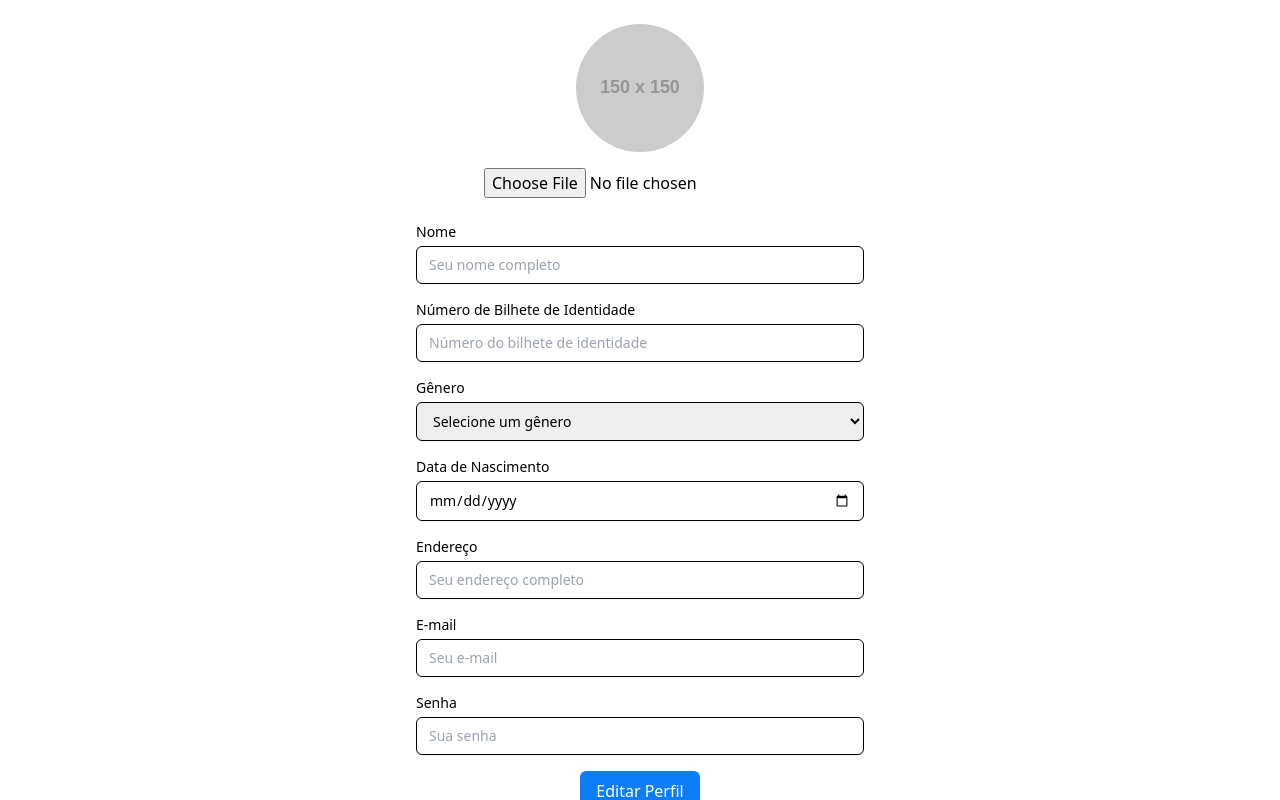
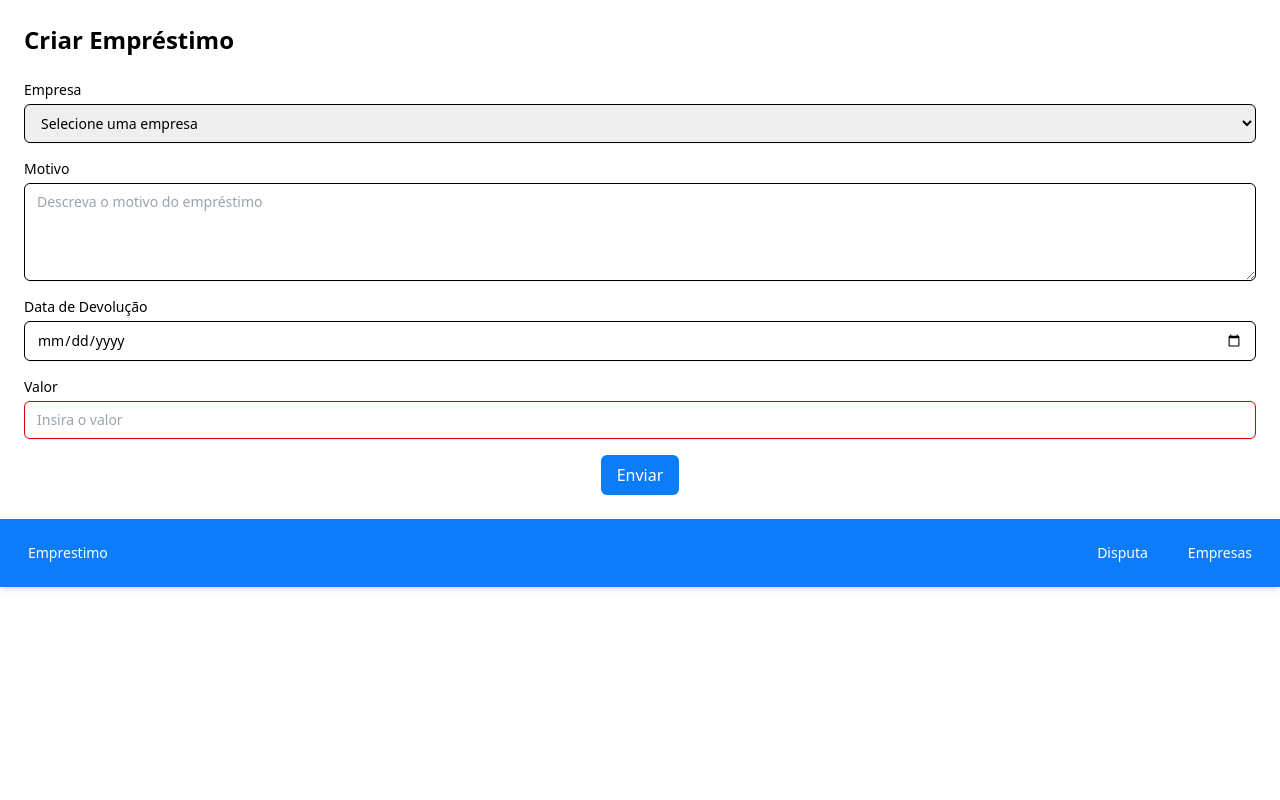
Before and after one commit to yuran-nhassengo/fronted-projecto-final-bytes, a React (Vite) app: page / in a window 1280 px wide. Shown: the top 800 px of the page. Built offline with nearby package versions, Linux system fonts and the light colour scheme.

Commit message:
Add componete Create loan

```diff
--- /dev/null
+++ b/src/components/criaEmprestimo/criarEmprestimo.jsx
@@ -0,0 +1,105 @@
+import React, { useState } from 'react';
+
+export const CriarEmprestimo = () => {
+
+    const [empresa, setEmpresa] = useState('');
+    const [motivo, setMotivo] = useState('');
+    const [dataDevolucao, setDataDevolucao] = useState('');
+    const [valor, setValor] = useState('');
+
+
+    const handleSubmit = (e) => {
+        e.preventDefault();
+
+        console.log({
+            empresa,
+            motivo,
+            dataDevolucao,
+            valor,
+        });
+    };
+
+    return (
+        <div className="container mx-auto p-4 sm:p-6">
+            <h1 className="text-2xl font-bold mb-6">Criar Empréstimo</h1>
+            <form onSubmit={handleSubmit} className="space-y-4">
+
+                <div>
+                    <label htmlFor="empresa" className="block text-sm font-medium text-gray-700">
+                        Empresa
+                    </label>
+                    <select
+                        id="empresa"
+                        name="empresa"
+                        value={empresa}
+                        onChange={(e) => setEmpresa(e.target.value)}
+                        className="mt-1 block w-full px-3 py-2 border border-gray-300 rounded-md shadow-sm focus:outline-none focus:ring-blue-500 focus:border-blue-500 sm:text-sm"
+                    >
+                        <option value="">Selecione uma empresa</option>
+                        <option value="empresa1">Empresa 1</option>
+                        <option value="empresa2">Empresa 2</option>
+                        <option value="empresa3">Empresa 3</option>
+
+                    </select>
+                </div>
+
+
+                <div>
+                    <label htmlFor="motivo" className="block text-sm font-medium text-gray-700">
+                        Motivo
+                    </label>
+                    <textarea
+                        id="motivo"
+                        name="motivo"
+                        value={motivo}
+                        onChange={(e) => setMotivo(e.target.value)}
+                        rows="4"
+                        className="mt-1 block w-full px-3 py-2 border border-gray-300 rounded-md shadow-sm focus:outline-none focus:ring-blue-500 focus:border-blue-500 sm:text-sm"
+                        placeholder="Descreva o motivo do empréstimo"
+                    />
+                </div>
+
+
+                <div>
+                    <label htmlFor="dataDevolucao" className="block text-sm font-medium text-gray-700">
+                        Data de Devolução
+                    </label>
+                    <input
+                        type="date"
+                        id="dataDevolucao"
+                        name="dataDevolucao"
+                        value={dataDevolucao}
+                        onChange={(e) => setDataDevolucao(e.target.value)}
+                        className="mt-1 block w-full px-3 py-2 border border-gray-300 rounded-md shadow-sm focus:outline-none focus:ring-blue-500 focus:border-blue-500 sm:text-sm"
+                    />
+                </div>
+
+
+                <div>
+                    <label htmlFor="valor" className="block text-sm font-medium text-gray-700">
+                        Valor
+                    </label>
+                    <input
+                        type="number"
+                        id="valor"
+                        name="valor"
+                        value={valor}
+                        onChange={(e) => setValor(e.target.value)}
+                        className="mt-1 block w-full px-3 py-2 border border-red rounded-md shadow-sm focus:outline-none focus:ring-blue-500 focus:border-blue-500 sm:text-sm"
+                        placeholder="Insira o valor"
+                    />
+                </div>
+
+
+                <div className="flex justify-center mt-6">
+                    <button
+                        type="submit"
+                        className="px-4 py-2 bg-blue text-white rounded-md shadow-sm hover:bg-blue focus:outline-none focus:ring-2 focus:ring-blue-500 focus:ring-offset-2"
+                    >
+                        Enviar
+                    </button>
+                </div>
+            </form>
+        </div>
+    );
+};
--- a/src/pages/home.jsx
+++ b/src/pages/home.jsx
@@ -1,4 +1,5 @@
 
+import { CriarEmprestimo } from '../components/criaEmprestimo/criarEmprestimo';
 import { Footer } from '../components/navBar';
 import { ConfiguracoesPage } from './configuracoes';
 
@@ -14,10 +15,7 @@ export const  Home= () => {
     <>
       <main>
 
-
-      <ConfiguracoesPage/>
-
-
+        <CriarEmprestimo/>
       </main>
     <Footer/>
     </>
```
